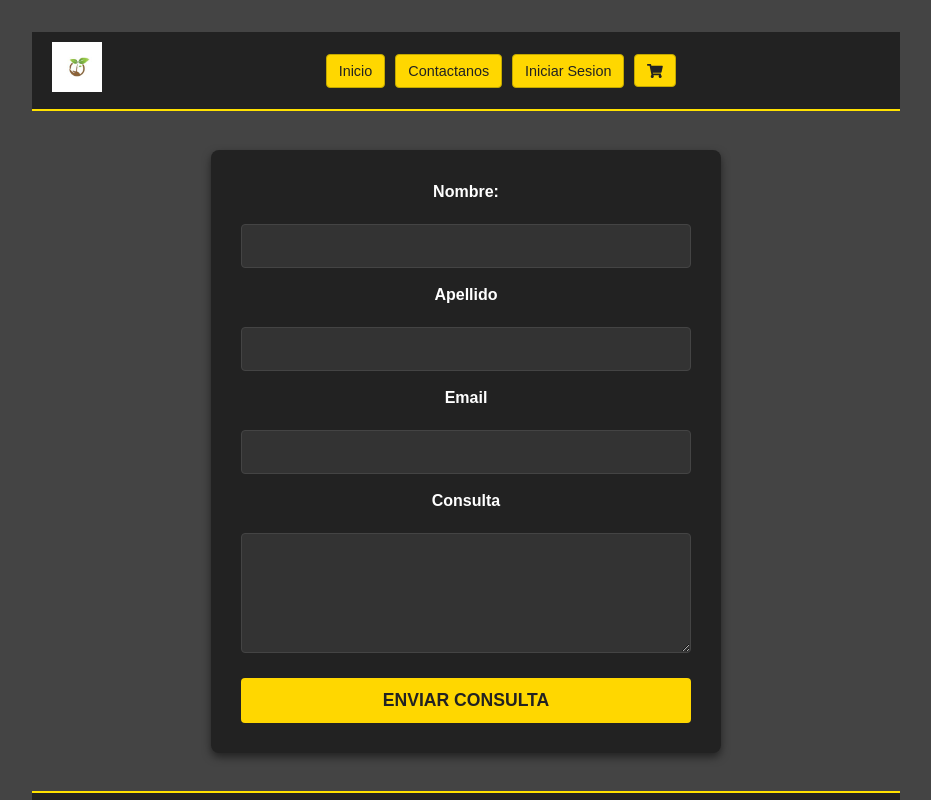
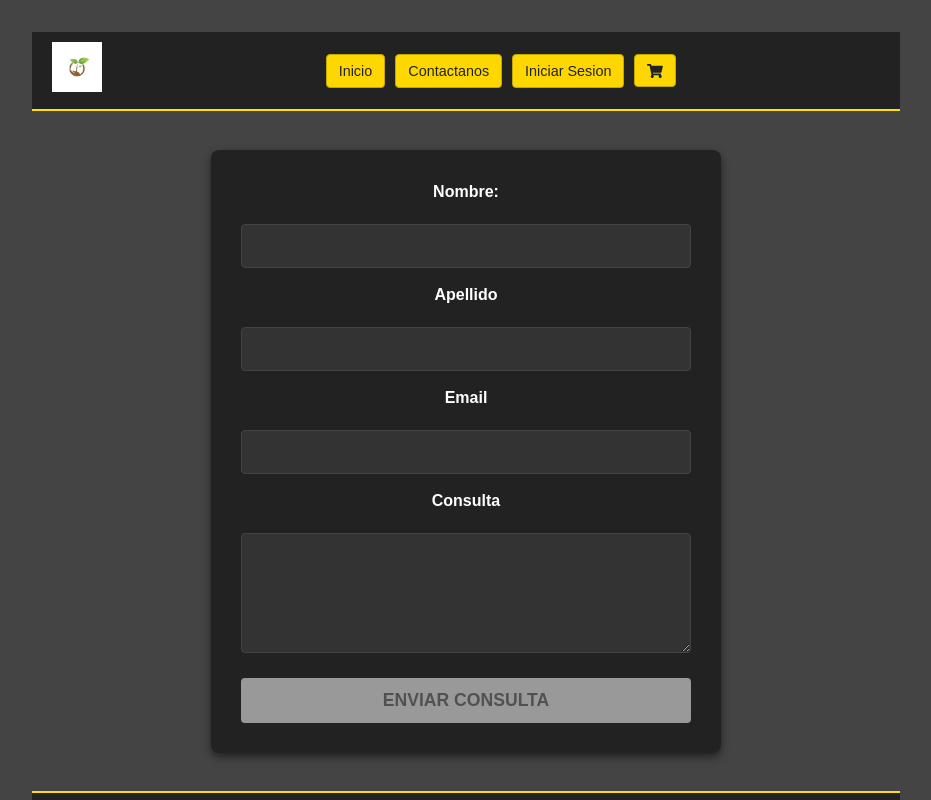
Before and after one commit to brunofernandez87/Eccomerce-Frontend, a React (Vite) app: page /contact in a window 1280 px wide. Shown: the top 800 px of the page, without its empty margins (174-1105 px from the left). Built offline with nearby package versions, Linux system fonts and the light colour scheme.

Commit message:
boton de consulta se desabilitada al no estar completo

```diff
--- a/src/components/contact.tsx
+++ b/src/components/contact.tsx
@@ -1,7 +1,17 @@
 import { useNavigate } from "react-router-dom";
 import "../styles/contact.css";
+import { useState } from "react";
 
 export default function Contact() {
+  const [name, setname] = useState("");
+  const [lastname, setlastname] = useState("");
+  const [email, setemail] = useState("");
+  const [consultation, setconsultation] = useState("");
+  const visibility =
+    name.trim() !== "" &&
+    lastname.trim() !== "" &&
+    email.trim() !== "" &&
+    consultation.trim() !== "";
   const navigate = useNavigate();
   function handleClick() {
     alert("consulta enviada contactaremos a la brevedad");
@@ -11,14 +21,33 @@ export default function Contact() {
     <div className="contact-container">
       <form>
         <label htmlFor="name">Nombre:</label>
-        <input type="text" name="name" required></input>
+        <input
+          type="text"
+          name="name"
+          required
+          onChange={(e) => setname(e.target.value)}
+        ></input>
         <label htmlFor="lastName">Apellido</label>
-        <input type="text" name="lastName" required></input>
+        <input
+          type="text"
+          name="lastName"
+          required
+          onChange={(e) => setlastname(e.target.value)}
+        ></input>
         <label htmlFor="email">Email</label>
-        <input type="email" name="email" required></input>
+        <input
+          type="email"
+          name="email"
+          required
+          onChange={(e) => setemail(e.target.value)}
+        ></input>
         <label htmlFor="consultation">Consulta</label>
-        <textarea name="consultation" required></textarea>
-        <button type="button" onClick={handleClick}>
+        <textarea
+          name="consultation"
+          required
+          onChange={(e) => setconsultation(e.target.value)}
+        ></textarea>
+        <button type="button" onClick={handleClick} disabled={!visibility}>
           Enviar Consulta
         </button>
       </form>
--- a/src/styles/contact.css
+++ b/src/styles/contact.css
@@ -72,6 +72,16 @@
   margin-top: 10px;
   transition: background-color 0.3s ease, transform 0.1s ease;
 }
+.contact-container button:disabled {
+  background-color: #cccccc;
+  color: #666666;
+  cursor: not-allowed; /* Muestra el símbolo de "prohibido */
+  transform: none;
+  opacity: 0.7;
+}
+.contact-container button:disabled:hover {
+  background-color: #cccccc;
+}
 
 .contact-container button:hover {
   background-color: #e6c200; /* Tono ligeramente más oscuro al pasar el mouse */
```
